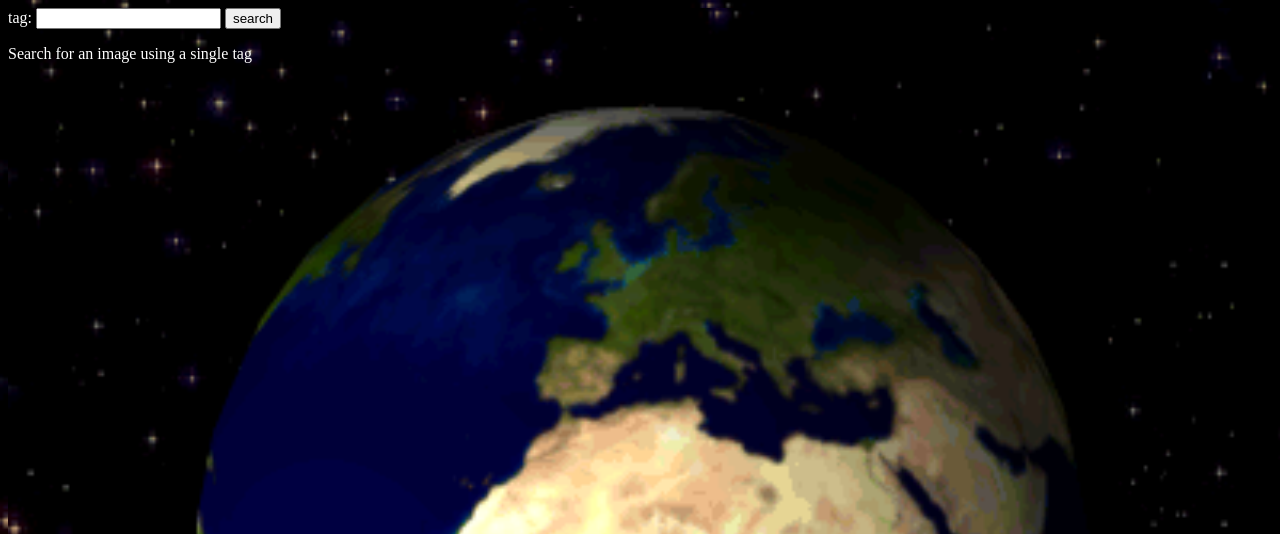
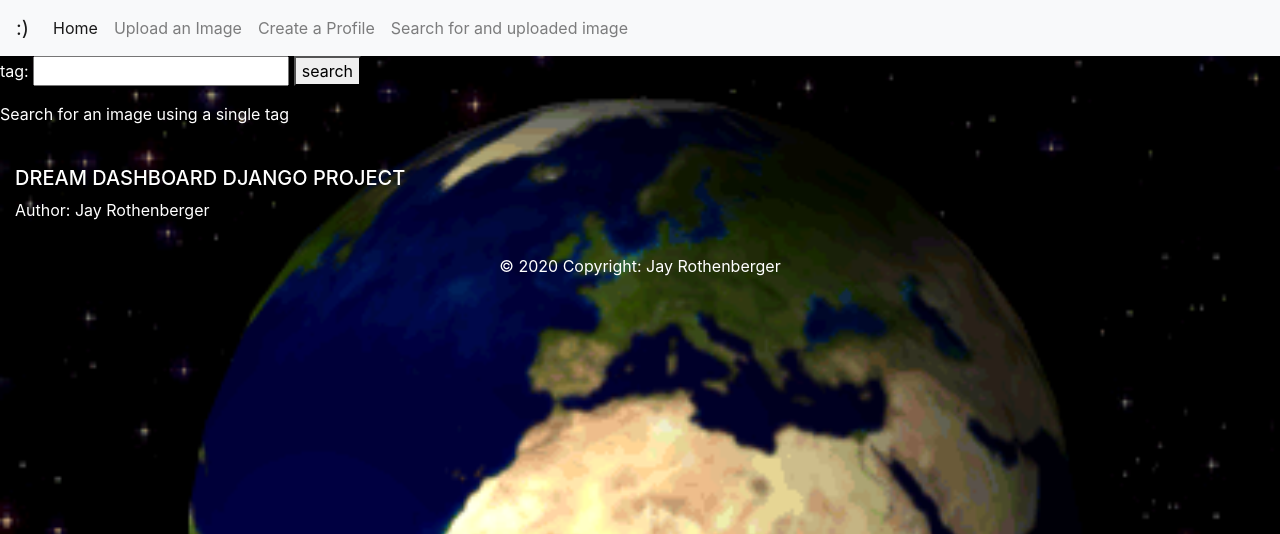
Before and after one commit to JayRothenberger/Personal-Website, a Django app: page /imageSearch/ in a window 1280 px wide. Shown: the top 534 px of the page. Run offline with Django 3.2, Linux system fonts and the light colour scheme; some libraries are stand-ins or nearby versions.

Commit message:
today commit #1
more templates extend the new base.html
now we will not overwrite images of the same name and different template uploaded
now we will not attempt to store duplicate primary keys when uploading similar file names of different types

```diff
--- a/personal/filesystem.py
+++ b/personal/filesystem.py
@@ -4,8 +4,9 @@ import os
 def handle_image_upload(f, fname, iid, tags):
     #don't try to say if not exists, throws error for a reason I don't understand
     ext = fname.split('.')[1]
-    if(os.path.exists('personal/static/personal/images/'+iid+'.'+ext)):
-        return handle_image_upload(f, iid+'a', tags)
+    exist = ImageFile.objects.filter(image_ID=iid)
+    if(os.path.exists('personal/static/personal/images/'+iid+'.'+ext)|exist.exists()):
+        return handle_image_upload(f, fname, iid+'a', tags)
     else:
         image = ImageFile(image_ID=iid,tags=tags,ext=ext)
         image.save()
--- /dev/null
+++ b/personal/templates/personal/base.html
@@ -0,0 +1,72 @@
+<link rel="stylesheet" href="https://stackpath.bootstrapcdn.com/bootstrap/4.1.3/css/bootstrap.min.css" integrity="sha384-MCw98/SFnGE8fJT3GXwEOngsV7Zt27NXFoaoApmYm81iuXoPkFOJwJ8ERdknLPMO" crossorigin="anonymous">
+<script src="https://stackpath.bootstrapcdn.com/bootstrap/4.1.3/js/bootstrap.min.js" integrity="sha384-ChfqqxuZUCnJSK3+MXmPNIyE6ZbWh2IMqE241rYiqJxyMiZ6OW/JmZQ5stwEULTy" crossorigin="anonymous"></script>
+
+{% load static %}
+<link rel="shortcut icon" type="image/png" href="{% static 'favicon.ico' %}"/>
+<link rel="stylesheet" type="text/css" href="{% static 'personal/style.css' %}">
+<html>
+<body>
+<div>
+<nav class="navbar navbar-expand-lg navbar-light bg-light">
+    <a class="navbar-brand" href="#">:)</a>
+    <button class="navbar-toggler" type="button" data-toggle="collapse" data-target="#navbarNav" aria-controls="navbarNav" aria-expanded="false" aria-label="Toggle navigation">
+      <span class="navbar-toggler-icon"></span>
+    </button>
+    <div class="collapse navbar-collapse" id="navbarNav">
+      <ul class="navbar-nav">
+        <li class="nav-item active">
+          <a class="nav-link" href="#">Home <span class="sr-only">(current)</span></a>
+        </li>
+        <li class="nav-item">
+          <a class="nav-link" href="http://127.0.0.1:8000/uploads/image">Upload an Image</a>
+        </li>
+        <li class="nav-item">
+          <a class="nav-link" href="http://127.0.0.1:8000/newUser/">Create a Profile</a>
+        </li>
+        <li class="nav-item">
+            <a class="nav-link" href="http://127.0.0.1:8000/imageSearch/">Search for and uploaded image</a>
+        </li>
+        {% block nav_items %}
+
+        {% endblock %}
+      </ul>
+    </div>
+  </nav>
+</div>
+{% block content %}
+{% endblock %}
+
+</body>
+</html>
+<!-- Footer -->
+<footer class="page-footer font-small blue pt-4">
+
+    <!-- Footer Links -->
+    <div class="container-fluid text-center text-md-left">
+
+      <!-- Grid row -->
+      <div class="row">
+
+        <!-- Grid column -->
+        <div class="col-md-6 mt-md-0 mt-3">
+
+          <!-- Content -->
+          <h5 class="text-uppercase">Dream Dashboard Django Project</h5>
+          <p>Author: Jay Rothenberger</p>
+
+        </div>
+        <!-- Grid column -->
+      </div>
+      <!-- Grid row -->
+
+    </div>
+    <!-- Footer Links -->
+
+    <!-- Copyright -->
+    <div class="footer-copyright text-center py-3">© 2020 Copyright:
+      <a> Jay Rothenberger</a>
+    </div>
+    <!-- Copyright -->
+
+  </footer>
+  <!-- Footer -->
--- a/personal/templates/personal/createProfile.html
+++ b/personal/templates/personal/createProfile.html
@@ -1,3 +1,5 @@
+{% extends 'personal/base.html' %}
+
 {% block content %}
 <h2>New User</h2>
 <form method='post' enctype='multipart/form-data'>
--- a/personal/templates/personal/imageSearch.html
+++ b/personal/templates/personal/imageSearch.html
@@ -1,21 +1,21 @@
-<!-- TODO: make a view, url, and html for searching for images.  Use the question example view and page as an example for returning appropriate images -->
-{% load static %}
-<link rel="shortcut icon" type="image/png" href="{% static 'favicon.ico' %}"/>
+{% extends 'personal/base.html' %}
+
 
 <html>
     {% block content %}
+    {% load static %}
     <form method='post'>
         {% csrf_token %}
         <a>tag: </a><input type='text' name='tag'>
         <button type='submit'>search</button>
     </form>
-    {% endblock %}
+
     <body>
     <link rel="stylesheet" type="text/css" href="{% static 'personal/style.css' %}">
 {% if iids %}
     <ul>
     {% for iid in iids %}
-        <img src="{% static 'personal/images/' %}{{ iid.image_ID }}.png">{{ iid }}
+        <img src="{% static 'personal/images/' %}{{iid.image_ID}}{{iid.ext}}">{{ iid }}
     {% endfor %}
     </ul>
 {% else %}
@@ -24,4 +24,5 @@
 </div>
 </div>
 </body>
+{% endblock %}
 </html>
--- a/personal/templates/personal/upload.html
+++ b/personal/templates/personal/upload.html
@@ -1,3 +1,5 @@
+{% extends 'personal/base.html' %}
+
 {% block content %}
 <h2>Upload</h2>
 <form method='post' enctype='multipart/form-data'>
```
Also changed, not shown: personal/templates/personal/index.html (+17 -80 lines), db.sqlite3, personal/static/personal/images/huh.jpg (added), personal/static/personal/images/huha.png (added).
